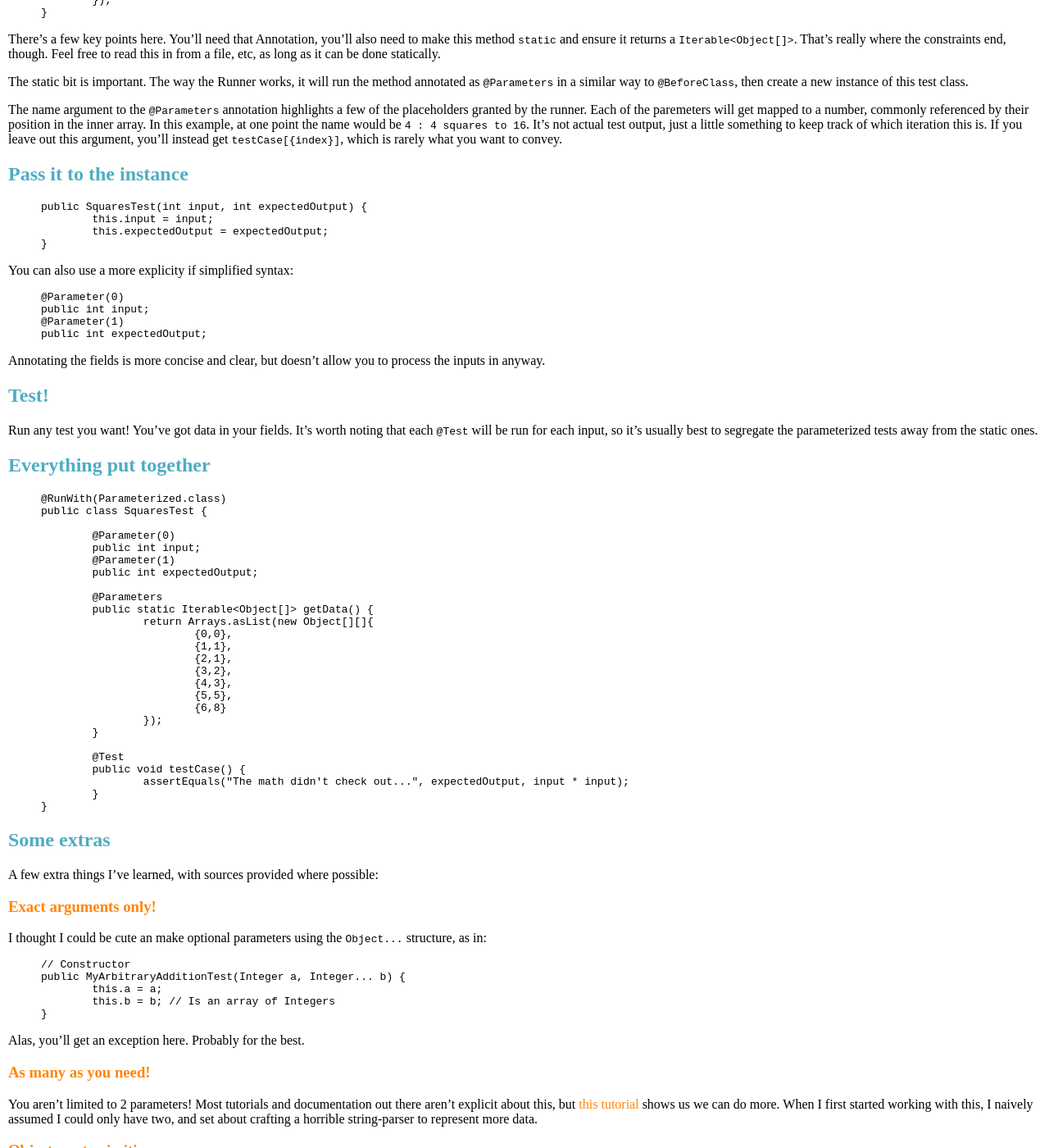
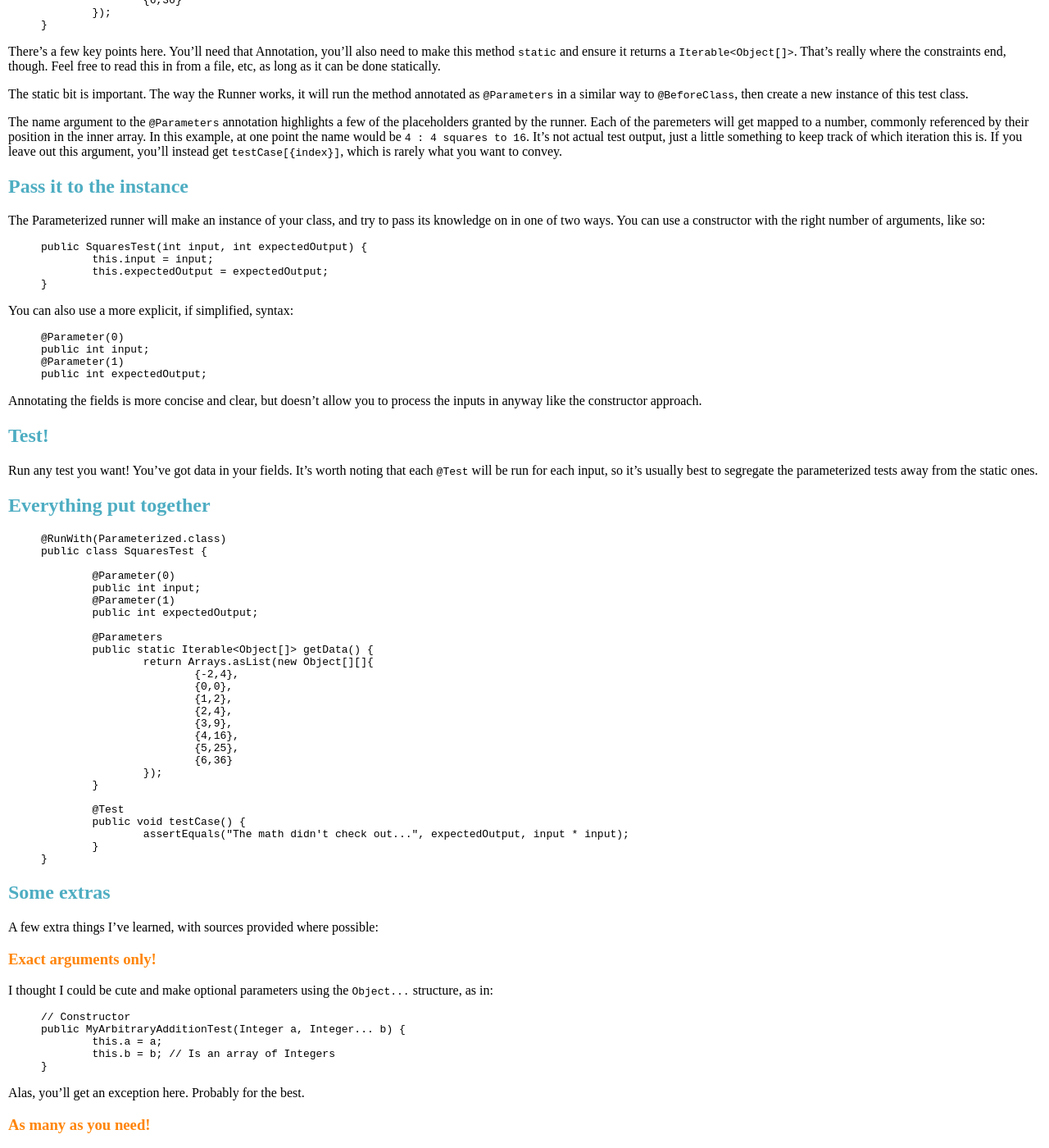
Before and after one commit to icbat/icbat.github.io, a Jekyll site: the page built from dev/_posts/2014-10-06-parameterized-junit4.md, in a window 1280 px wide and 1400 px high, scrolled down 663 px. Shown: the whole window at 82% size. Built offline with Jekyll 4.4.1, drawn with Linux system fonts in a browser that asks for light colours.

Commit message:
Fixing some minor issues =)

```diff
--- a/dev/_posts/2014-10-06-parameterized-junit4.md
+++ b/dev/_posts/2014-10-06-parameterized-junit4.md
@@ -32,6 +32,7 @@ All this does is instruct JUnit to run with the special [Parameterized runner](h
 @Parameters(name = "{index} : {0} squares to {1}")
 public static Iterable<Object[]> getData() {
 	return Arrays.asList(new Object[][]{
+		{-2,4},
 		{0,0},
 		{1,2},
 		{2,4},
@@ -51,7 +52,7 @@ The name argument to the `@Parameters` annotation highlights a few of the placeh
 
 ## Pass it to the instance
 
-
+The Parameterized runner will make an instance of your class, and try to pass its knowledge on in one of two ways. You can use a constructor with the right number of arguments, like so:
 
 {% highlight java %}
 public SquaresTest(int input, int expectedOutput) {
@@ -60,7 +61,7 @@ public SquaresTest(int input, int expectedOutput) {
 }
 {% endhighlight %}
 
-You can also use a more explicity if simplified syntax:
+You can also use a more explicit, if simplified, syntax:
 
 {% highlight java %}
 @Parameter(0)
@@ -69,7 +70,7 @@ public int input;
 public int expectedOutput;
 {% endhighlight %}
 
-Annotating the fields is more concise and clear, but doesn't allow you to process the inputs in anyway.
+Annotating the fields is more concise and clear, but doesn't allow you to process the inputs in anyway like the constructor approach.
 
 ## Test!
 
@@ -90,13 +91,14 @@ public class SquaresTest {
 	@Parameters
 	public static Iterable<Object[]> getData() {
 		return Arrays.asList(new Object[][]{
+			{-2,4},
 			{0,0},
-			{1,1},
-			{2,1},
-			{3,2},
-			{4,3},
-			{5,5},
-			{6,8}
+			{1,2},
+			{2,4},
+			{3,9},
+			{4,16},
+			{5,25},
+			{6,36}
 		});
 	}
 
@@ -113,7 +115,7 @@ A few extra things I've learned, with sources provided where possible:
 
 ### Exact arguments only!
 
-I thought I could be cute an make optional parameters using the `Object...` structure, as in:
+I thought I could be cute and make optional parameters using the `Object...` structure, as in:
 
 {% highlight java %}
 // Constructor
```
